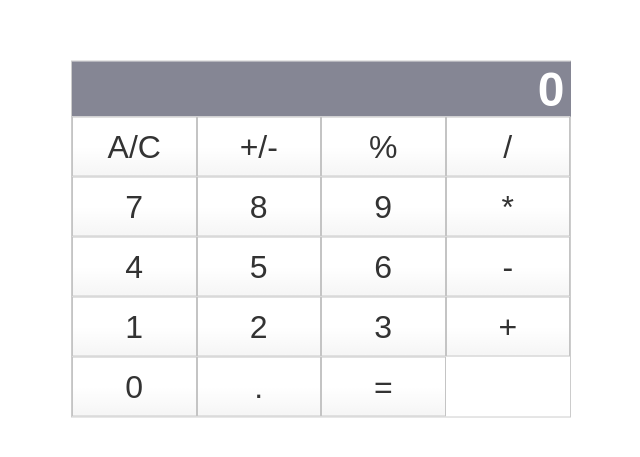
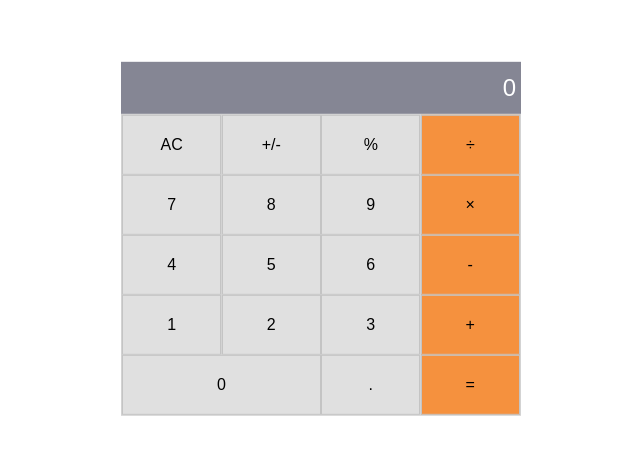
Before and after one commit to Moise-code/Math-Magicians, a React (Create React App) app: page / in a window 1280 px wide. Shown: the part 161-618 px from the top of the page, without its empty margins (319-959 px from the left). Built offline with nearby package versions, Linux system fonts and the light colour scheme.

Commit message:
refactoring the styles

```diff
--- a/src/App.css
+++ b/src/App.css
@@ -1,60 +1,5 @@
 .App {
-  border: 1px solid #ccc;
-  /* border-radius: 5px; */
-  position: absolute;
-  top: 50%;
-  left: 50%;
-  transform: translate(-50%, -50%);
-  width: 500px;
-  box-sizing: border-box;
-  margin: 0;
-  padding: 0;
-}
-
-input{
-  color: white;
-  font-weight: bold;
-  background-color: #858694;
-  border:none;
-  font-size: 3rem;
-  width: 98.9%;
-  text-align: right;
-  padding: 0 6px 0px 0px;
-
-}
-.calcu{
-  display: grid;
-  grid-template-columns: repeat(4, 1fr);
-  width: 100%;
-  }
-
-.operator {
-  color: #337cac;
-}
-
-.all-clear {
-  background-color: #f0595f;
-  border-color: #b0353a;
-  color: #fff;
-}
-
-.all-clear:hover {
-  background-color: #f17377;
-}
-
-.equal-sign {
-  background-color: #2e86c0;
-  border-color: #337cac;
-  color: #fff;
-}
-
-.equal-sign:hover {
-  background-color: #4e9ed4;
-}
-@media (prefers-reduced-motion: no-preference) {
-  .App-logo {
-    animation: App-logo-spin infinite 20s linear;
-  }
+  text-align: center;
 }
 
 .App-header {
@@ -67,17 +12,3 @@
   font-size: calc(10px + 2vmin);
   color: white;
 }
-
-.App-link {
-  color: #61dafb;
-}
-
-@keyframes App-logo-spin {
-  from {
-    transform: rotate(0deg);
-  }
-
-  to {
-    transform: rotate(360deg);
-  }
-}
--- a/src/App.js
+++ b/src/App.js
@@ -1,3 +1,5 @@
+/* eslint-disable import/no-named-as-default-member */
+/* eslint-disable import/no-named-as-default */
 /* eslint-disable import/no-cycle */
 // import React, {Component} from 'react';
 // import logo from './logo.svg';
@@ -7,29 +9,7 @@
 function App() {
   return (
     <div className="App">
-      <input type="text" value={0} />
-      <div className="calcu">
-        <Calculator class="all-clear" value="A/C" />
-        <Calculator value="+/-" />
-        <Calculator value="%" />
-        <Calculator class="operator" value="/" />
-        <Calculator value="7" />
-        <Calculator value="8" />
-        <Calculator value="9" />
-        <Calculator class="operator" value="*" />
-        <Calculator value="4" />
-        <Calculator value="5" />
-        <Calculator value="6" />
-        <Calculator class="operator" value="-" />
-        <Calculator value="1" />
-        <Calculator value="2" />
-        <Calculator value="3" />
-        <Calculator class="operator" value="+" />
-        <Calculator value="0" />
-        <Calculator class="decimal" value="." />
-        <Calculator class="equal-sign" value="=" />
-      </div>
-
+      <Calculator />
     </div>
   );
 }
--- a/src/calculator.css
+++ b/src/calculator.css
@@ -1,14 +1,43 @@
 button {
   height: 60px;
-  background-color: #fff;
+  background-color: #E0E0E0;
   border: 1px solid #c4c4c4;
-  font-size: 2rem;
-  color: #333;
-  background-image: linear-gradient(to bottom,transparent,transparent 50%,rgba(0,0,0,.04));
-  box-shadow: inset 0 0 0 1px rgba(255,255,255,.05), inset 0 1px 0 0 rgba(255,255,255,.45), inset 0 -1px 0 0 rgba(255,255,255,.15), 0 1px 0 0 rgba(255,255,255,.15);
-  text-shadow: 0 1px rgba(255,255,255,.4);
+  font-size: 1rem;
+  color: black;
 }
 
-button:hover {
-  background-color: #eaeaea;
+.zero{
+  grid-column-start: 1;
+  grid-column-end: 3;
+  grid-row-start: 5;
+  grid-row-end: 6;
 }
+
+.operator {
+  background-color: #F5913E;
+}
+.calcu{
+  position: absolute;
+  top: 50%;
+  left: 50%;
+  transform: translate(-50%, -50%);
+  width: 400px;
+}
+.calculator-screen{
+  width: 97.5%;
+  font-size: 1.5rem;
+  height: 50px;
+  border: none;
+  background-color: #858694;
+  color: #fff;
+  text-align: right;
+  padding-right: 5px;
+  padding-left: 5px;
+}
+.calculator-keys {
+  display: grid;
+  grid-template-columns: repeat(4, 1fr);
+  grid-gap: .1px;
+  background-color: #D3D3D3;
+  padding: 1px;
+}
--- a/src/components/Calculator.js
+++ b/src/components/Calculator.js
@@ -3,8 +3,35 @@
 /* eslint-disable react/button-has-type */
 import '../calculator.css';
 
-const Calculator = (props) => (
-  <button type="button">{props.value}</button>
+const Calculator = () => (
+  <div className="calcu">
+
+    <input type="text" className="calculator-screen" value="0" disabled />
+
+    <div className="calculator-keys">
+      <button type="button" className="all-clear" value="all-clear">AC</button>
+      <button type="button">+/-</button>
+      <button type="button">%</button>
+      <button type="button" className="operator" value="/">&divide;</button>
+      <button type="button" value="7">7</button>
+      <button type="button" value="8">8</button>
+      <button type="button" value="9">9</button>
+      <button type="button" className="operator" value="*">&times;</button>
+      <button type="button" value="4">4</button>
+      <button type="button" value="5">5</button>
+      <button type="button" value="6">6</button>
+      <button type="button" className="operator" value="-">-</button>
+      <button type="button" value="1">1</button>
+      <button type="button" value="2">2</button>
+      <button type="button" value="3">3</button>
+      <button type="button" className="operator" value="+">+</button>
+      <button type="button" value="0" className="zero">0</button>
+      <button type="button" className="decimal" value=".">.</button>
+
+      <button type="button" className="operator" value="=">=</button>
+
+    </div>
+  </div>
 
 );
 export default Calculator;
```
